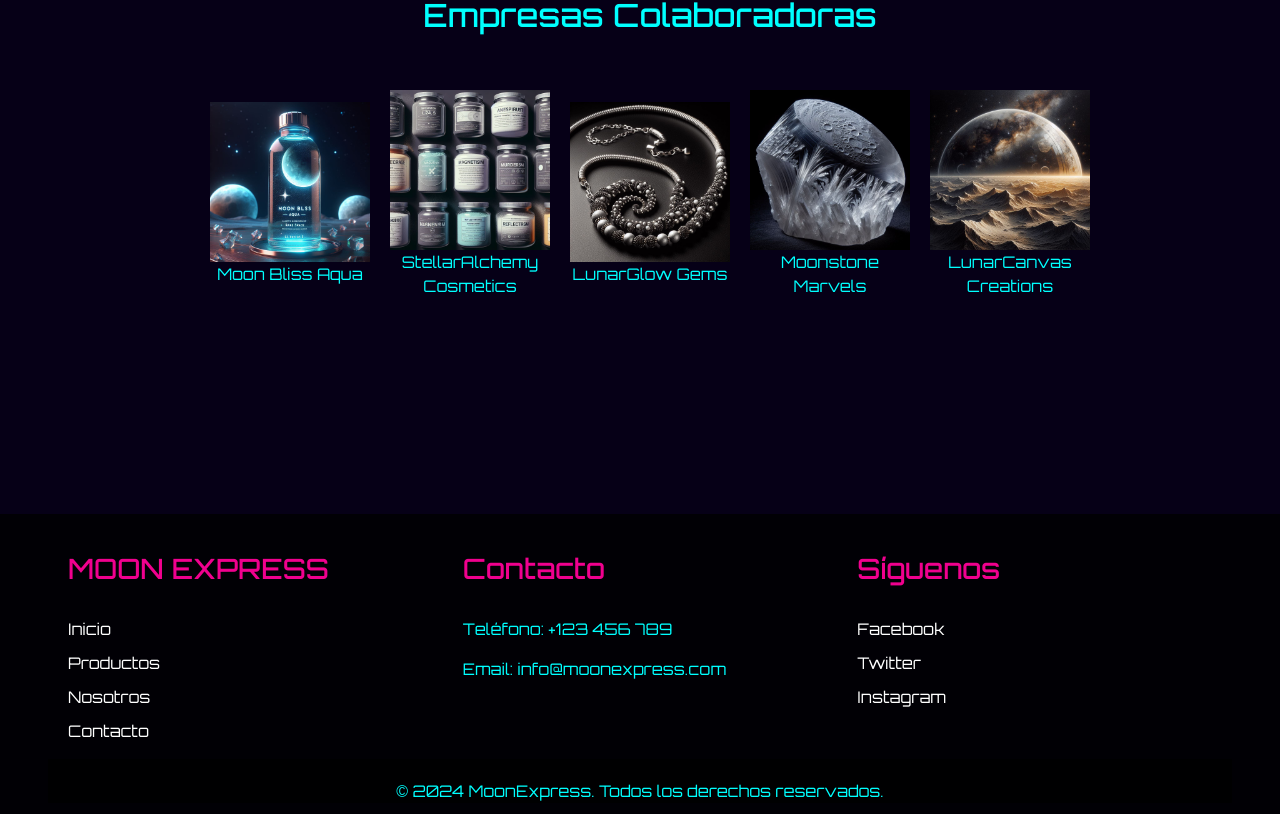
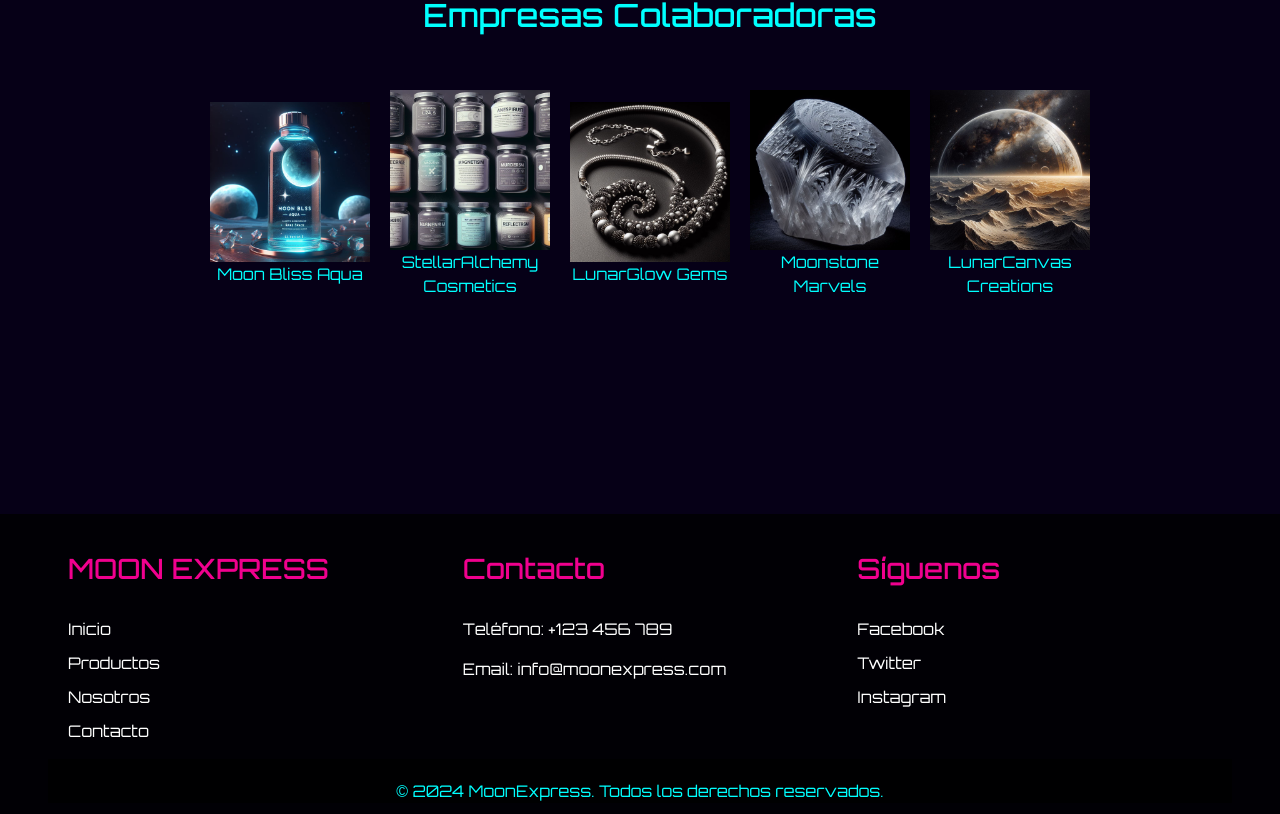
Before and after one commit to sefogi/hackaton13, a React (Vite) app: page / in a window 1280 px wide. Shown: the part 1072-1886 px from the top of the page. Built offline with nearby package versions, Linux system fonts and the light colour scheme.

Commit message:
footer navegation

```diff
--- a/src/components/Footer/Footer.jsx
+++ b/src/components/Footer/Footer.jsx
@@ -8,16 +8,16 @@ export const Footer = () => {
         <div className="footer-section">
           <h3 className='footerTitle'>MOON EXPRESS</h3>
           <ul>
-            <li><a href="#">Inicio</a></li>
-            <li><a href="#">Productos</a></li>
-            <li><a href="#">Nosotros</a></li>
-            <li><a href="#">Contacto</a></li>
+            <li><a href="/">Inicio</a></li>
+            <li><a href="/AvailableProducts">Productos</a></li>
+            <li><a href="/AboutUs">Nosotros</a></li>
+            <li><a href="/Contact">Contacto</a></li>
           </ul>
         </div>
         <div className="footer-section">
           <h3 className='footerTitle'>Contacto</h3>
-          <p>Teléfono: +123 456 789</p>
-          <p>Email: info@moonexpress.com</p>
+          <p className='contctInfo'>Teléfono: +123 456 789</p>
+          <p className='contctInfo'>Email: info@moonexpress.com</p>
         </div>
         <div className="footer-section">
           <h3 className='footerTitle'>Síguenos</h3>
--- a/src/components/Footer/footer.css
+++ b/src/components/Footer/footer.css
@@ -43,3 +43,7 @@
     padding-top: 20px;
     background-color: rgba(0, 0, 0, 0.8);
   }
+
+.contctInfo{
+  color: white;
+}
```
